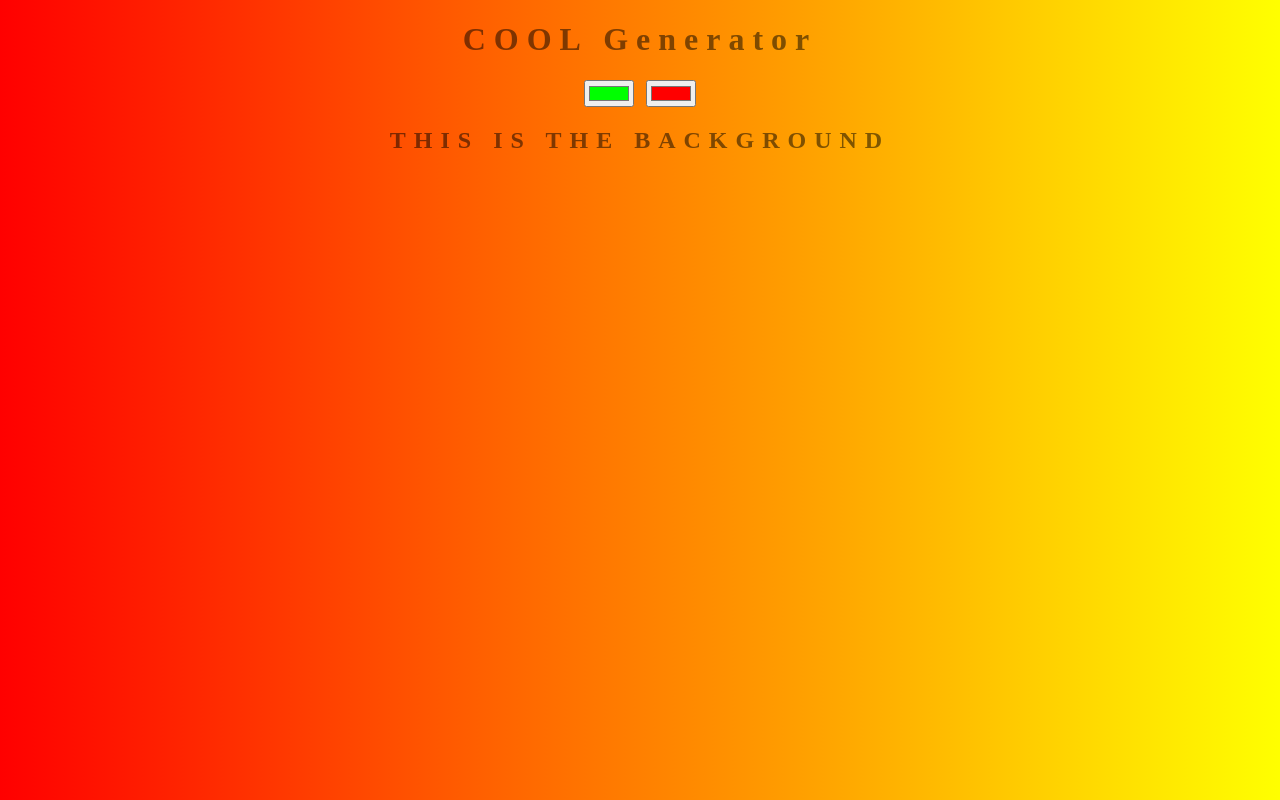
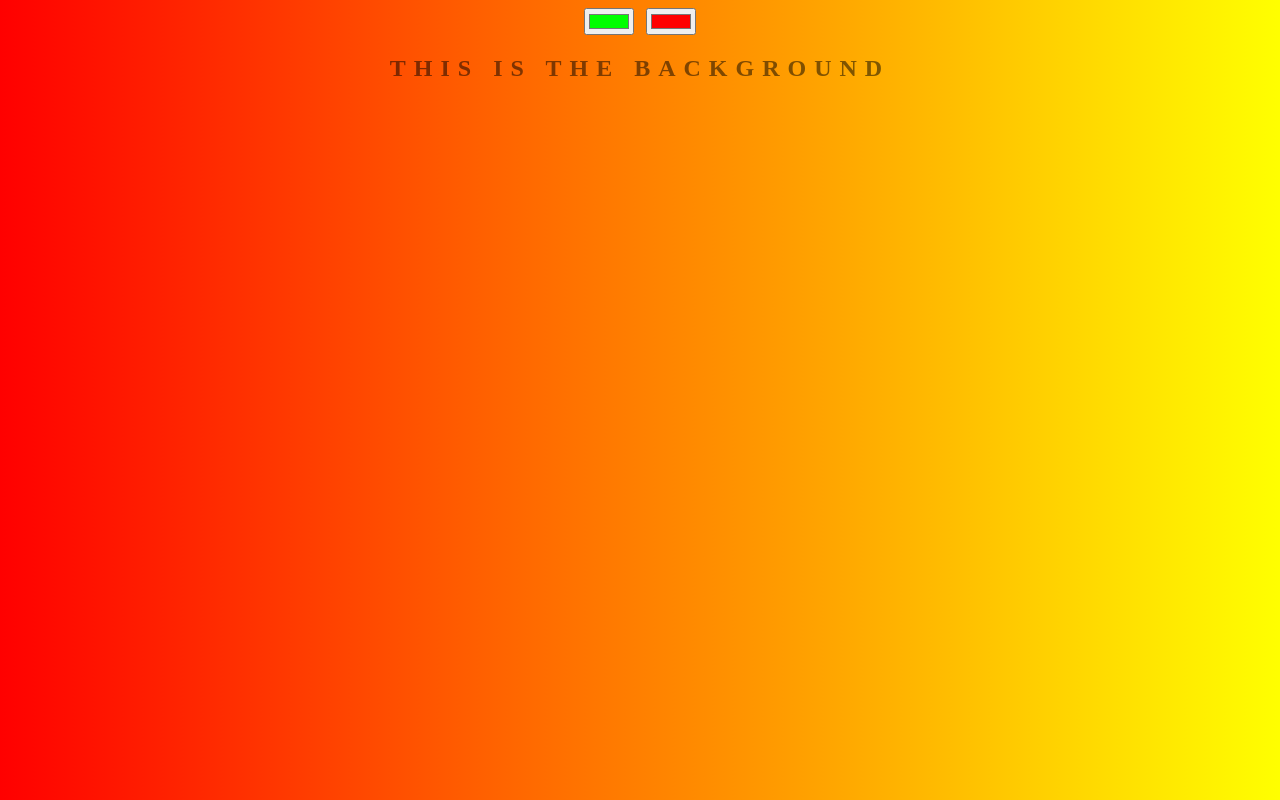
Before and after one commit to ccweerasinghe1994/Background-generator, a plain HTML site: page index.html in a window 1280 px wide. Drawn offline with Linux system fonts and the light colour scheme.

Commit message:
removed title

```diff
--- a/index.html
+++ b/index.html
@@ -8,7 +8,7 @@
     <title>Gradient Background</title>
 </head>
 <body id="gradient">
-    <h1>COOL generator</h1>
+
     <input class="color-1" type="color" name="color1" value="#00ff00" id="">
     <input class = "color-2" type="color" name="color2" value="#ff0000" id="">
     <h2>this is the background</h2>
```
